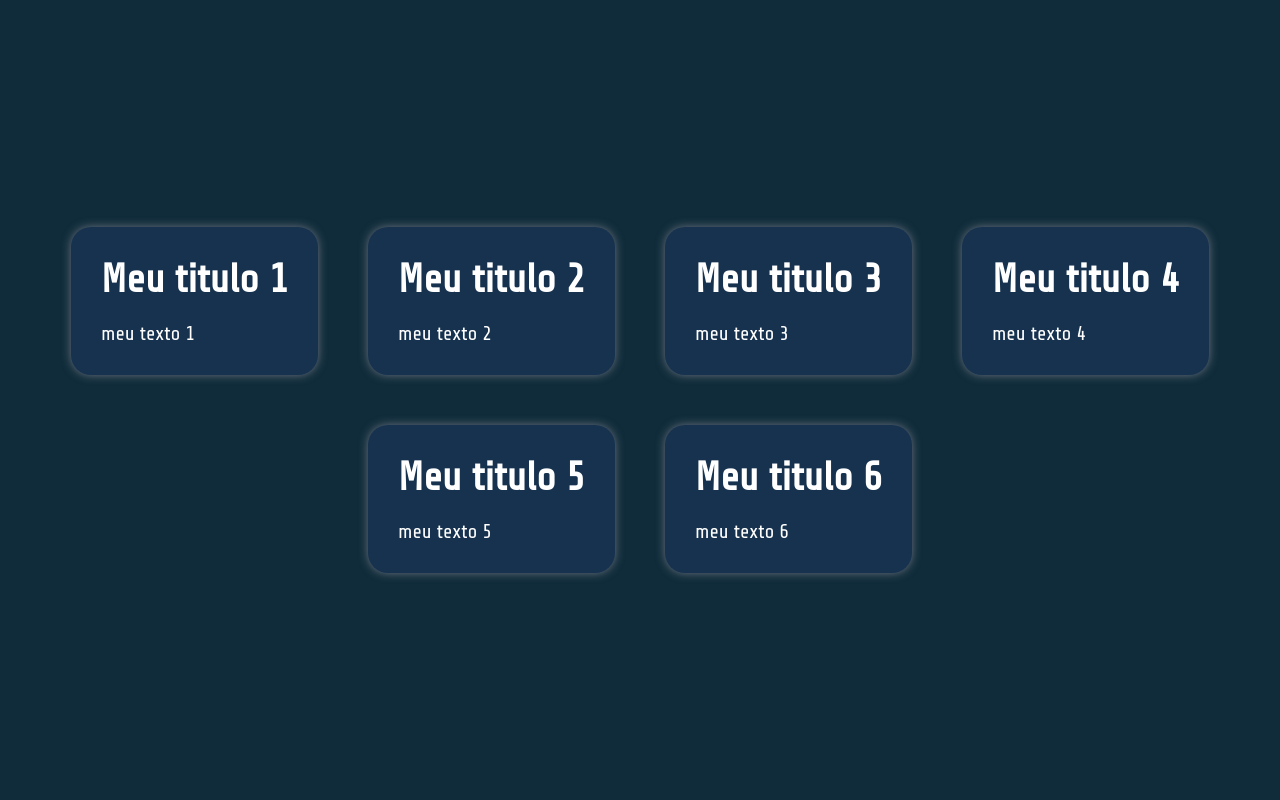
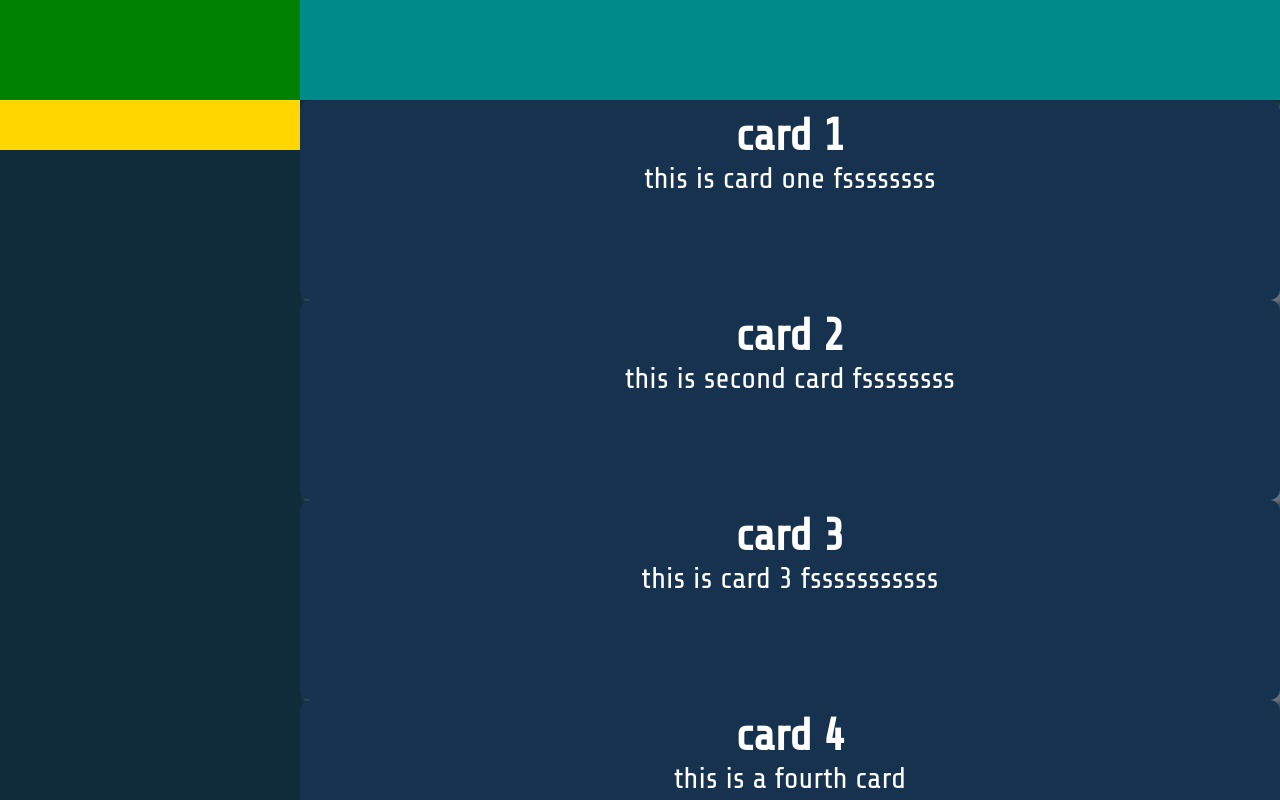
Before and after one commit to DaviFelipe3340/ppi-gui, a React (Vite) app: page / in a window 1280 px wide. Shown: the top 800 px of the page. Built offline with nearby package versions, Linux system fonts and the light colour scheme.

Commit message:
aula 05/06/2025

```diff
--- a/src/App.jsx
+++ b/src/App.jsx
@@ -2,23 +2,14 @@ import "./styles/theme.css";
 import "./styles/global.css";
 import { MyText } from "./components/MyText.jsx";
 import { MyTextList } from "./components/MyTextList";
+import { MyGrid } from "./components/MyGrid";
 
 export default function App() {
 
   return (
     //React Fragment
     <>
-     <MyTextList />
+     <MyGrid />
     </>
-
-    //  {
-    //
-    //  texts.map((obj, index) => (
-    //    <MyText title={obj.title + " " + (index + 1)}>
-    //      {obj.text + " " + (index + 1)}
-    //    </MyText>
-    //  ))
-    //
-    //  }
   );
 }
--- /dev/null
+++ b/src/components/MyGrid.jsx
@@ -0,0 +1,39 @@
+import styles from "./MyGrid.module.css";
+
+export function MyGrid() {
+  return (
+    <div className={styles.container}>
+      <header className={styles.header1} />
+      <header className={styles.header2} />
+      <aside className={styles.aside} />
+      <main className={styles.main}>
+        <div className={styles.card}>
+          <h2> card 1 </h2>
+          <p>this is card one fssssssss</p>
+        </div>
+
+        <div className={styles.card}>
+          <h2> card 2 </h2>
+          <p>this is second card fssssssss</p>
+        </div>
+
+        <div className={styles.card}>
+          <h2> card 3 </h2>
+          <p>this is card 3 fsssssssssss</p>
+        </div>
+
+        <div className={styles.card}>
+          <h2> card 4 </h2>
+          <p>this is a fourth card</p>
+        </div>
+
+        <div className={styles.card}>
+          <h2> card 5 </h2>
+          <p>aaaaaaaaaaaaaaaaaa 5</p>
+
+        </div>
+      </main>
+      <footer className={styles.footer} />
+    </div>
+  );
+}
--- /dev/null
+++ b/src/components/MyGrid.module.css
@@ -0,0 +1,69 @@
+.container{
+    display: grid;
+
+    grid-template-areas:
+        "header 1 header 1"
+        "aside header 2"
+        "aside main"
+        "footer footer";
+
+    grid-template-columns: 30rem auto;
+    grid-template-rows: 10rem 5rem auto 10rem ;
+
+    @media (max-width: 1000px) {
+        grid-template-areas:
+            "header 1"
+            "header 2"
+            "main"
+            "footer";
+        grid-template-columns: 1fr;
+
+    }
+
+}
+
+.header1{
+    grid-areas: header 1;
+    background-color: green;
+}
+
+.header2{
+    grid-areas: header 2;
+    background-color: darkcyan;
+}
+
+.aside{
+    grid-areas: aside;
+    background-color: gold;
+
+    @media (max-width: 1000px) {
+        display:none;
+    }
+}
+
+.footer{
+    grid-areas: footer;
+    background-color: red;
+}
+
+.grid{
+    padding: 3rem;
+    display: grid;
+    grid-template-columns: repeat(auto-fit, minmax(30rem, 1fr));
+    grid-template-rows: repeat(auto-fit, mincontent);
+    gap: 3rem;
+
+    /*justify-content: center; /* Centers the grid items horizontally */
+    /*align-content: center; /* Centers the grid items vertically */
+}
+
+.card{
+    background-color: var(--prussian-blue-2);
+    border-radius: 1rem;
+    color: var(--primary-contrast);
+    padding: 1rem;
+    box-shadow: 0.5rem 0.5rem 0.5rem var(--gray-500);
+    font-size: 3rem;
+    text-align: center;
+    height: 20rem;
+}
--- a/src/components/MyText.module.css
+++ b/src/components/MyText.module.css
@@ -1,6 +1,10 @@
 .container {
   /*margin: 0 auto;*/
-  max-width: 30rem;
+  max-width: 50rem;
+
+  @media (max-width: 768px) {
+    width: 80%;
+  }
 }
 
 .text {
--- a/src/components/MyTextList.jsx
+++ b/src/components/MyTextList.jsx
@@ -12,6 +12,8 @@ export function MyTextList() {
   ];
 
   return (
+    <>
+    <h1 className= {styles.title}> Lista de textos </h1>
     <div className={styles.container}>
       {texts.map((obj, index) => {
         return (
@@ -21,5 +23,6 @@ export function MyTextList() {
         );
       })}
     </div>
+    </>
   );
 }
--- a/src/components/MyTextList.module.css
+++ b/src/components/MyTextList.module.css
@@ -1,10 +1,9 @@
-.container{
-    height: 100vh;
+.container {
+  height: max-content;
   display: flex;
-    flex-direction : row; /* Sets the main axis to horizontal */
+  flex-direction: row; /* Sets the main axis to horizontal */
   flex-wrap: wrap; /* Allows items to wrap to the next line */
   gap: 5rem; /* Adds space between items */
-
 
   /*alinhamento no eixo horizontal*/
   justify-content: center; /* Centers items horizontally */
@@ -14,4 +13,24 @@ align-items: center; /* Centers items vertically */
 
   align-content: center; /* Centers the wrapped lines vertically */
 
+  @media (max-width: 768px) {
+    flex-flow: column nowrap; /* Stacks items vertically on smaller screens */
+    height: auto; /* Adjusts height for smaller screens */
   }
+}
+
+.title {
+  margin-top: 2rem;
+  font-size: 5rem;
+  font-weight: bolder;
+  text-align: center;
+  transition: .3s;
+
+  @media (min-width: 768px) and (max-width: 1020px) {
+    font-size: 6rem; /* Further adjusts title size for very small screens */
+
+    @media (max-width: 768px) {
+      font-size: 4rem; /* Adjusts title size for smaller screens */
+    }
+  }
+}
```
Lines whose indentation alone changed are shown as unchanged.
